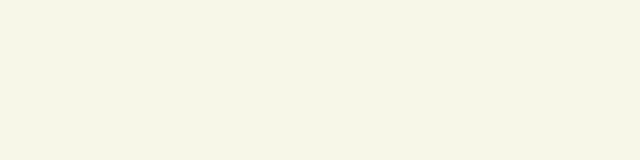
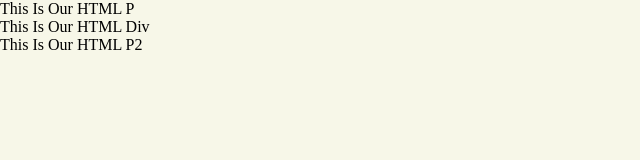
Before and after one commit to alotfy2019/JS-ES6, a plain HTML site: page index.html in a window 1280 px wide. Shown: the whole page, without its empty margins (0-640 px from the left). Drawn offline with Linux system fonts and the light colour scheme.

Commit message:
JS Dom Lessons 16 lesson

```diff
--- a/index.html
+++ b/index.html
@@ -20,7 +20,12 @@
             <li><a href="#">About Us</a></li>
         </ul>
     </div> -->
-    <div><img src="" alt=""></div>
+
+    <div id="main">
+        <p>This Is Our HTML P</p>
+        <div>This Is Our HTML Div</div>
+        <p>This Is Our HTML P2</p>
+    </div>
 
     <script src="app.js"></script>
 </body>
```
Also changed, not shown: app.js (+95 -0 lines).
